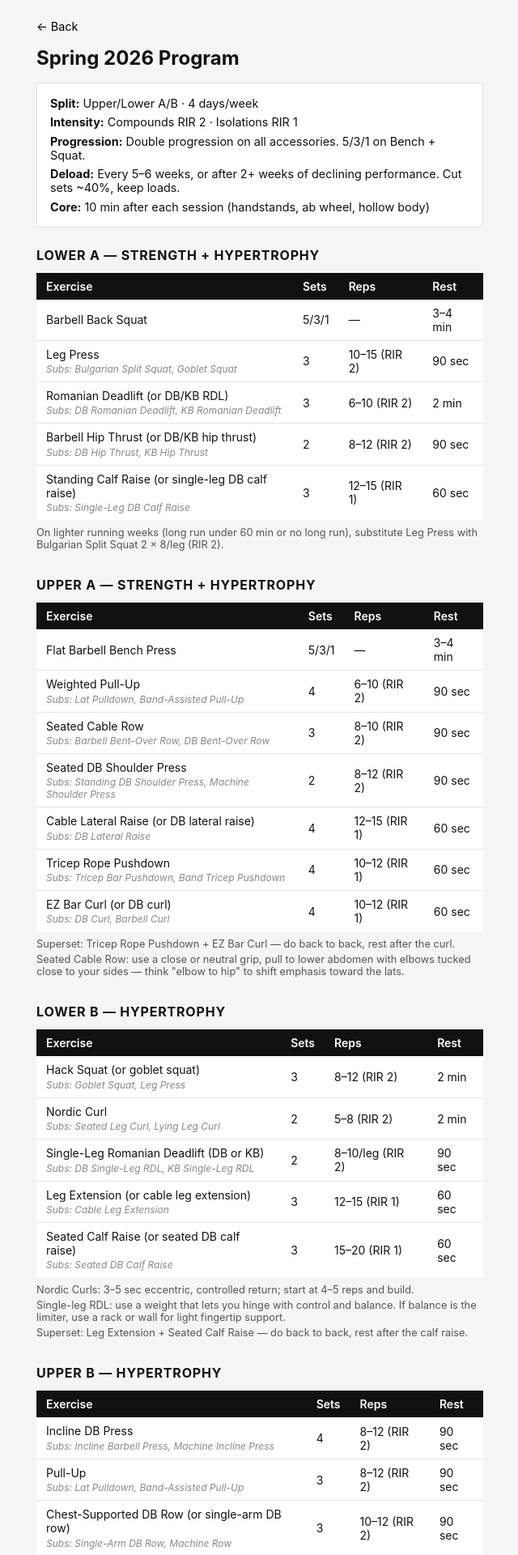
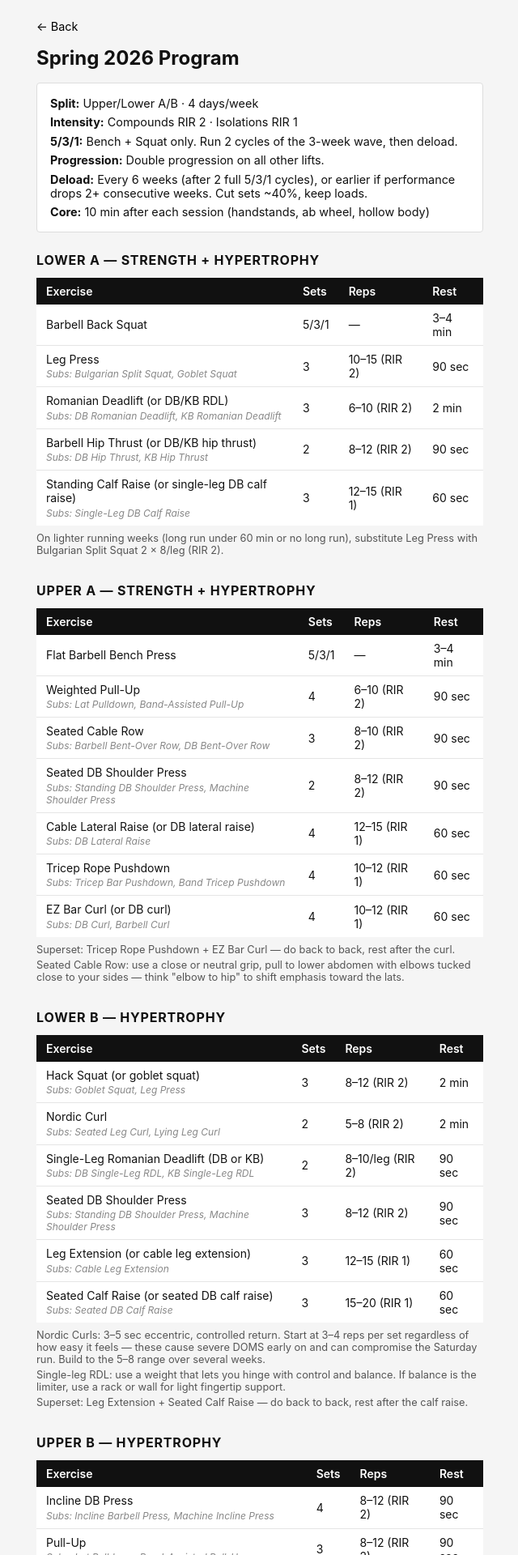
Before and after one commit to dairylarry/workout-tracker, a React (Vite) app in the folder frontend/: page /workout-tracker/plan in a window 1280 px wide. Shown: the top 1920 px of the page at 81% size, without its empty margins (319-959 px from the left). Built offline with nearby package versions, Linux system fonts and the light colour scheme; no server answers.

Commit message:
Update plan

```diff
--- a/frontend/src/pages/Plan.jsx
+++ b/frontend/src/pages/Plan.jsx
@@ -35,11 +35,12 @@ const SESSIONS = [
       { name: 'Hack Squat (or goblet squat)', sets: '3', reps: '8–12 (RIR 2)', rest: '2 min', subs: ['Goblet Squat', 'Leg Press'] },
       { name: 'Nordic Curl', sets: '2', reps: '5–8 (RIR 2)', rest: '2 min', subs: ['Seated Leg Curl', 'Lying Leg Curl'] },
       { name: 'Single-Leg Romanian Deadlift (DB or KB)', sets: '2', reps: '8–10/leg (RIR 2)', rest: '90 sec', subs: ['DB Single-Leg RDL', 'KB Single-Leg RDL'] },
+      { name: 'Seated DB Shoulder Press', sets: '3', reps: '8–12 (RIR 2)', rest: '90 sec', subs: ['Standing DB Shoulder Press', 'Machine Shoulder Press'] },
       { name: 'Leg Extension (or cable leg extension)', sets: '3', reps: '12–15 (RIR 1)', rest: '60 sec', subs: ['Cable Leg Extension'] },
       { name: 'Seated Calf Raise (or seated DB calf raise)', sets: '3', reps: '15–20 (RIR 1)', rest: '60 sec', subs: ['Seated DB Calf Raise'] },
     ],
     notes: [
-      'Nordic Curls: 3–5 sec eccentric, controlled return; start at 4–5 reps and build.',
+      'Nordic Curls: 3–5 sec eccentric, controlled return. Start at 3–4 reps per set regardless of how easy it feels — these cause severe DOMS early on and can compromise the Saturday run. Build to the 5–8 range over several weeks.',
       'Single-leg RDL: use a weight that lets you hinge with control and balance. If balance is the limiter, use a rack or wall for light fingertip support.',
       'Superset: Leg Extension + Seated Calf Raise — do back to back, rest after the calf raise.',
     ],
@@ -86,8 +87,9 @@ export default function Plan() {
       <div className="plan-meta">
         <p><strong>Split:</strong> Upper/Lower A/B · 4 days/week</p>
         <p><strong>Intensity:</strong> Compounds RIR 2 · Isolations RIR 1</p>
-        <p><strong>Progression:</strong> Double progression on all accessories. 5/3/1 on Bench + Squat.</p>
-        <p><strong>Deload:</strong> Every 5–6 weeks, or after 2+ weeks of declining performance. Cut sets ~40%, keep loads.</p>
+        <p><strong>5/3/1:</strong> Bench + Squat only. Run 2 cycles of the 3-week wave, then deload.</p>
+        <p><strong>Progression:</strong> Double progression on all other lifts.</p>
+        <p><strong>Deload:</strong> Every 6 weeks (after 2 full 5/3/1 cycles), or earlier if performance drops 2+ consecutive weeks. Cut sets ~40%, keep loads.</p>
         <p><strong>Core:</strong> 10 min after each session (handstands, ab wheel, hollow body)</p>
       </div>
 
```
Also changed, not shown: frontend/src/lib/programConfig.js, 1 other file (tests, documents, lock files or other folders).
